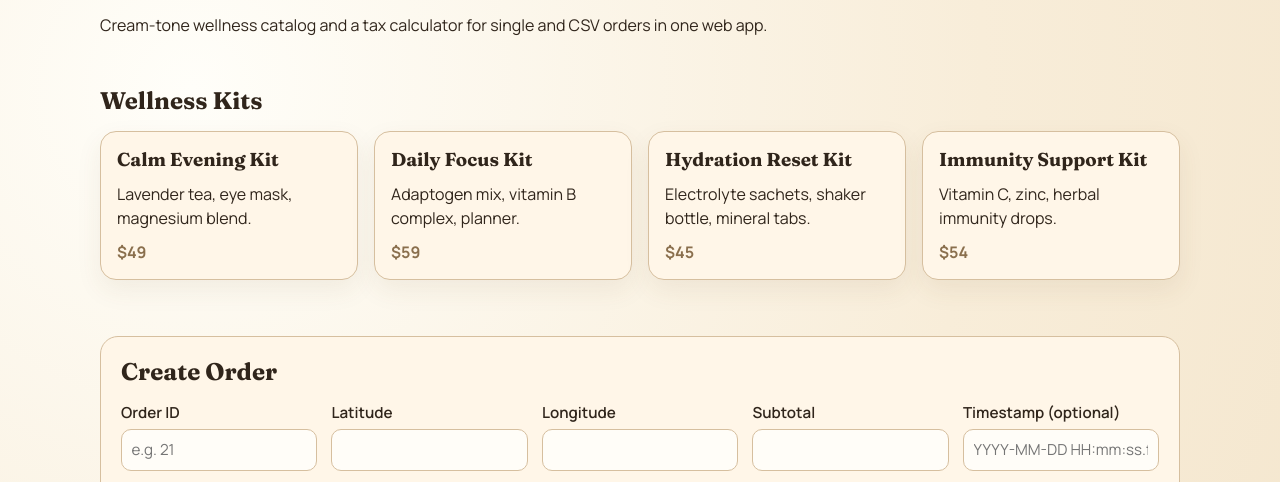
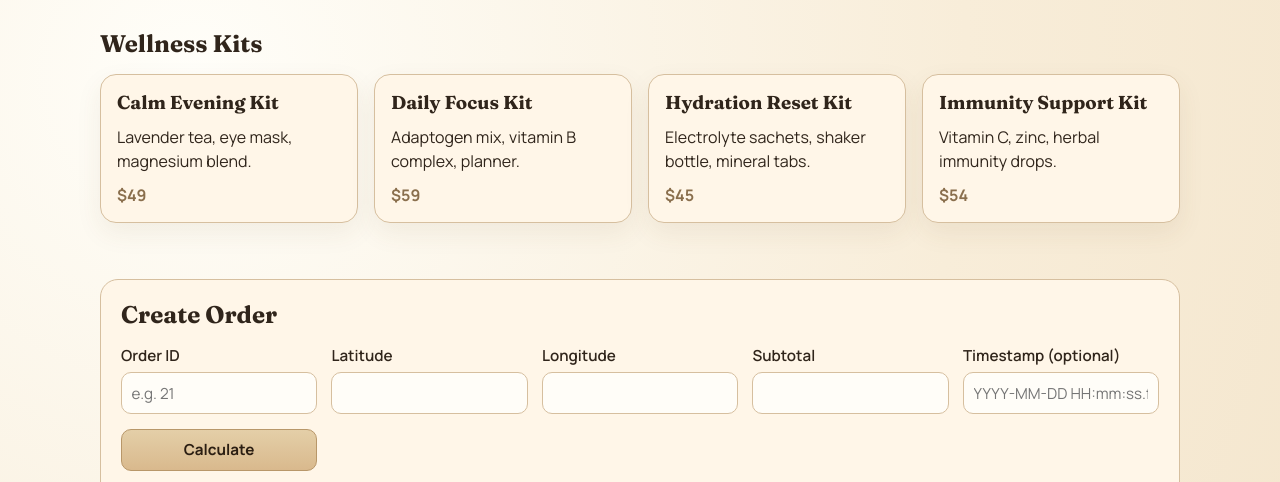
Before and after one commit to wooxyyy/Instant-Wellnes-Kits, a website: page public/index.html in a window 1280 px wide. Shown: the part 258-740 px from the top of the page. Drawn offline with Linux system fonts and the light colour scheme.

Commit message:
Remove description paragraph from index.html
Removed a paragraph describing the wellness catalog.

```diff
--- a/public/index.html
+++ b/public/index.html
@@ -24,7 +24,7 @@
     <main>
       <section class="hero container">
         <h1>Wellness starts with balanced routines and clear totals</h1>
-        <p>Cream-tone wellness catalog and a tax calculator for single and CSV orders in one web app.</p>
+
       </section>
 
       <section id="kits" class="container kits-section">
```
